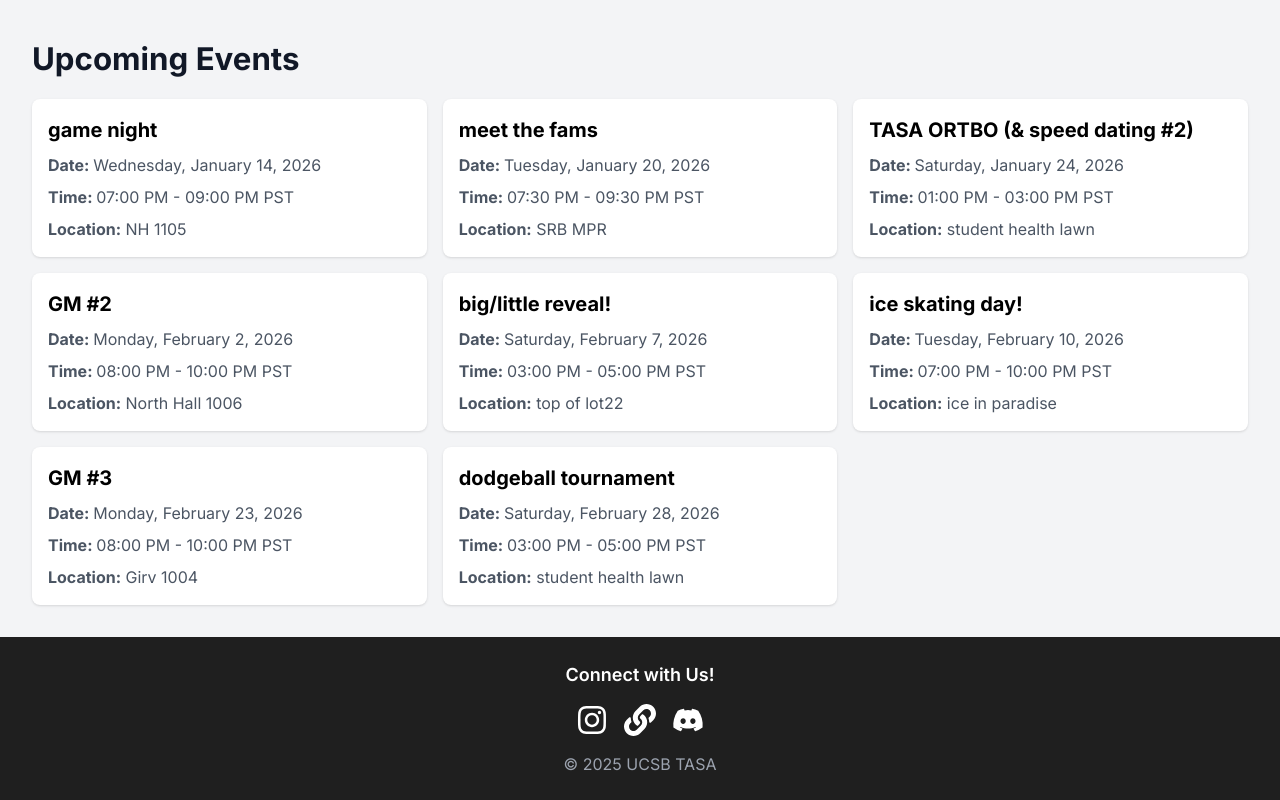
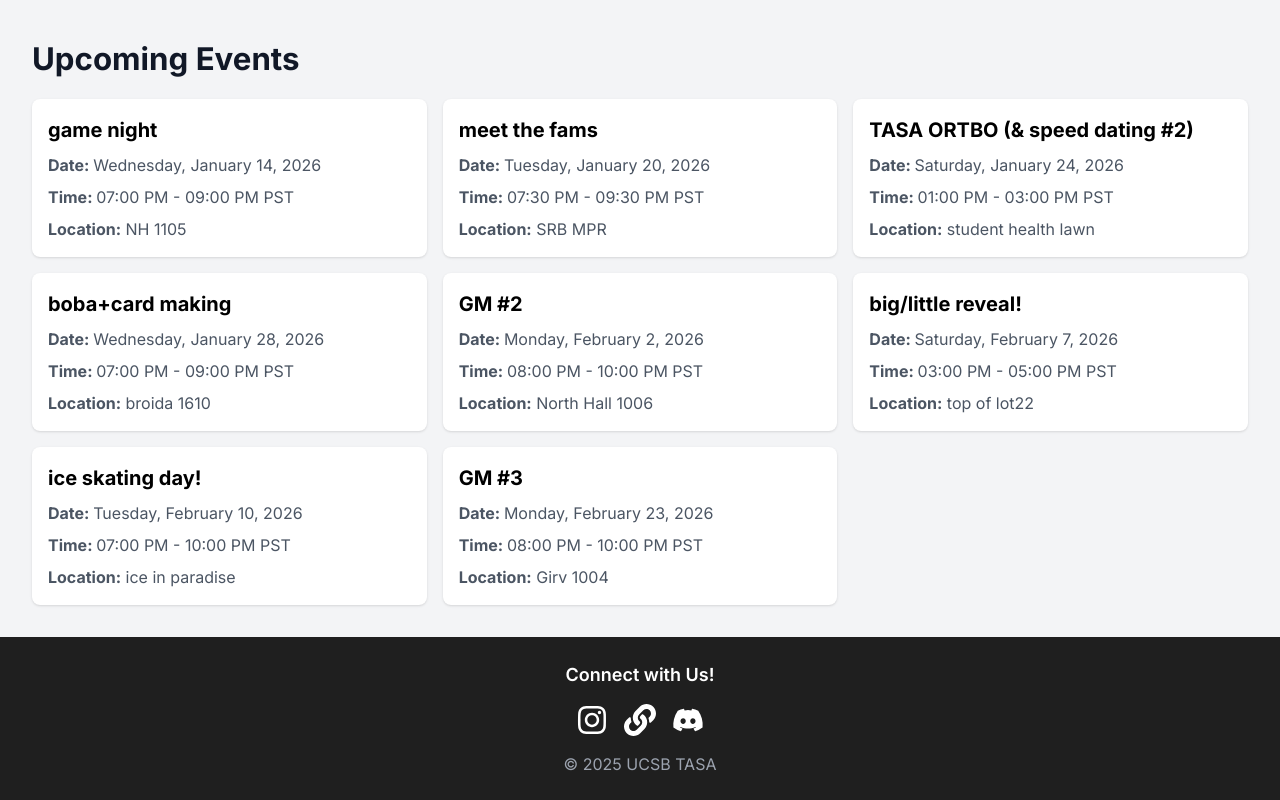
Before and after one commit to UCSBTASA/UCSBTASA.github.io, a Next.js app: page / in a window 1280 px wide. Shown: the part 1417-2217 px from the top of the page. Built offline with nearby package versions, Linux system fonts and the light colour scheme.

Commit message:
Update eventData.ts

```diff
--- a/data/eventData.ts
+++ b/data/eventData.ts
@@ -38,6 +38,16 @@ const events =
     "start": "01:00 PM",
     "end": "03:00 PM",
     "location": "student health lawn",
+    "customTime": ""
+  },
+  {
+    "title": "boba+card making",
+    "day of week": "Wednesday",
+    "date": "2026-01-28",
+    "time": "07:00 PM - 09:00 PM",
+    "start": "07:00 PM",
+    "end": "09:00 PM",
+    "location": "broida 1610",
     "customTime": ""
   },
   {
@@ -89,16 +99,6 @@ const events =
     "end": "10:00 PM",
     "location": "Girv 1004",
     "customTime": ""
-  },
-  {
-    "title": "dodgeball tournament",
-    "day of week": "Saturday",
-    "date": "2026-02-28",
-    "time": "03:00 PM - 05:00 PM",
-    "start": "03:00 PM",
-    "end": "05:00 PM",
-    "location": "student health lawn",
-    "customTime": ""
   }
 ];
 
```
